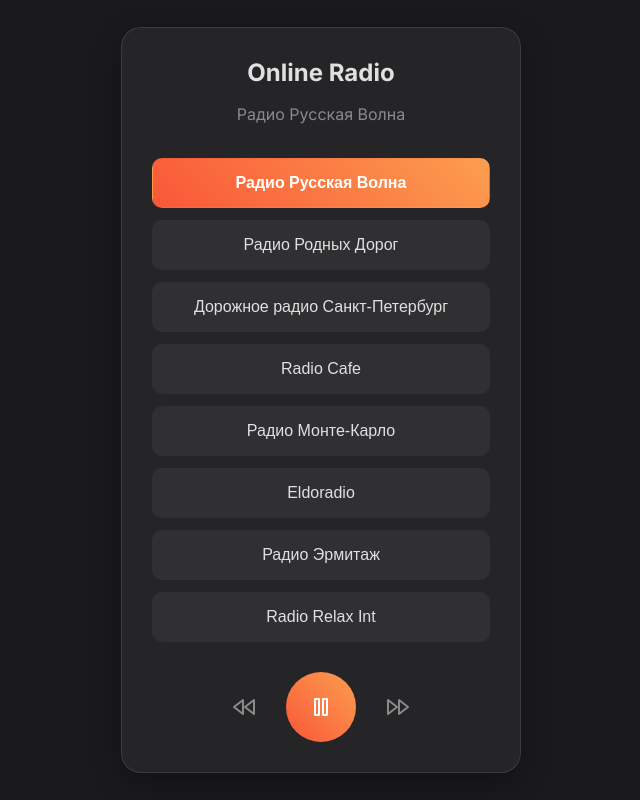
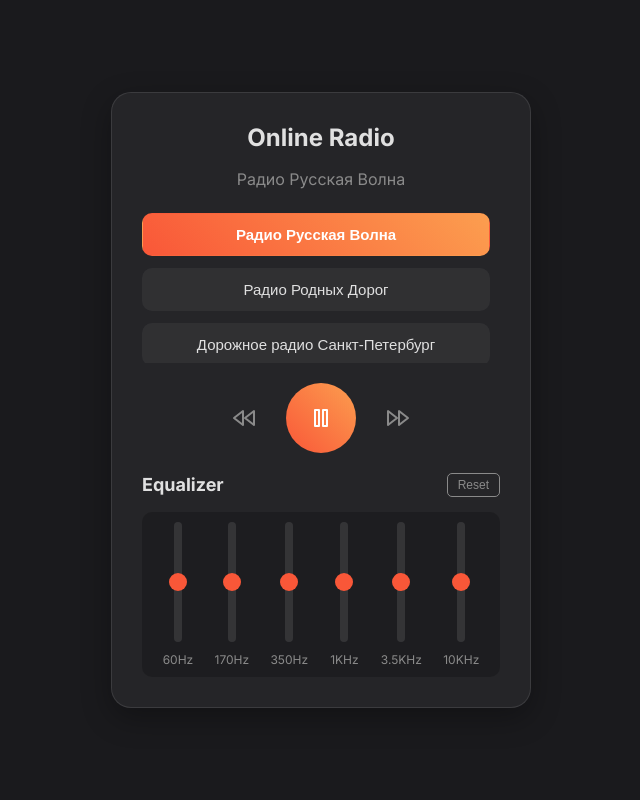
Before and after one commit to anagol/OnlineRadio, a website: page index.html in a window 1280 px wide. Both pictures are taken after a click on the button "Радио Русская Волна". Shown: the whole page, without its empty margins (319-959 px from the left). Drawn offline with Linux system fonts and the light colour scheme.

Commit message:
адаптация

```diff
--- a/index.html
+++ b/index.html
@@ -20,7 +20,7 @@
             <button class="station-btn" data-src="https://hermitage.hostingradio.ru/hermitage128.mp3" data-name="Радио Эрмитаж">Радио Эрмитаж</button>
             <button class="station-btn" data-src="https://online.radiorelax.ua/RadioRelax_Int" data-name="Radio Relax Int">Radio Relax Int</button>
         </div>
-        <audio id="audioPlayer"></audio>
+        <audio id="audioPlayer" crossorigin="anonymous"></audio>
         <div class="controls">
             <button id="prevBtn" title="Previous">
                 <svg xmlns="http://www.w3.org/2000/svg" width="24" height="24" viewBox="0 0 24 24" fill="none" stroke="currentColor" stroke-width="2" stroke-linecap="round" stroke-linejoin="round"><polygon points="11 19 2 12 11 5 11 19"></polygon><polygon points="22 19 13 12 22 5 22 19"></polygon></svg>
@@ -33,6 +33,16 @@
                 <svg xmlns="http://www.w3.org/2000/svg" width="24" height="24" viewBox="0 0 24 24" fill="none" stroke="currentColor" stroke-width="2" stroke-linecap="round" stroke-linejoin="round"><polygon points="13 19 22 12 13 5 13 19"></polygon><polygon points="2 19 11 12 2 5 2 19"></polygon></svg>
             </button>
         </div>
+
+        <div class="equalizer-section">
+            <div class="eq-header">
+                <h3>Equalizer</h3>
+                <button id="resetEqBtn" class="reset-btn">Reset</button>
+            </div>
+            <div class="eq-bands">
+                <!-- Bands will be created dynamically by JS -->
+            </div>
+        </div>
     </div>
 
     <script src="index.js"></script>
--- a/index.js
+++ b/index.js
@@ -4,11 +4,84 @@ const prevBtn = document.getElementById('prevBtn');
 const nextBtn = document.getElementById('nextBtn');
 const stationButtons = document.querySelectorAll('.station-btn');
 const stationName = document.getElementById('station-name');
+const eqBandsContainer = document.querySelector('.eq-bands');
+const resetEqBtn = document.getElementById('resetEqBtn');
 
 const playIcon = playPauseBtn.querySelector('.play-icon');
 const pauseIcon = playPauseBtn.querySelector('.pause-icon');
 
 let currentStationIndex = -1;
+let audioContext, audioSource, filters;
+let eqSliders = [];
+
+const FREQUENCIES = [60, 170, 350, 1000, 3500, 10000];
+
+function setupAudioContext() {
+    if (audioContext) return;
+    try {
+        audioContext = new (window.AudioContext || window.webkitAudioContext)();
+        audioSource = audioContext.createMediaElementSource(audioPlayer);
+
+        filters = FREQUENCIES.map(freq => {
+            const filter = audioContext.createBiquadFilter();
+            filter.type = 'peaking';
+            filter.frequency.value = freq;
+            filter.Q.value = 1;
+            filter.gain.value = 0;
+            return filter;
+        });
+
+        audioSource.connect(filters[0]);
+        for (let i = 0; i < filters.length - 1; i++) {
+            filters[i].connect(filters[i + 1]);
+        }
+        filters[filters.length - 1].connect(audioContext.destination);
+
+    } catch (e) {
+        console.error("Web Audio API is not supported or failed to initialize.", e);
+    }
+}
+
+function createEqualizerUI() {
+    FREQUENCIES.forEach((freq, i) => {
+        const band = document.createElement('div');
+        band.className = 'eq-band';
+
+        const label = document.createElement('label');
+        label.textContent = freq < 1000 ? `${freq}Hz` : `${freq / 1000}KHz`;
+
+        const sliderContainer = document.createElement('div');
+        sliderContainer.className = 'slider-container';
+
+        const slider = document.createElement('input');
+        slider.type = 'range';
+        slider.min = -12;
+        slider.max = 12;
+        slider.step = 0.1;
+        slider.value = 0;
+
+        slider.addEventListener('input', (e) => {
+            if (filters) {
+                filters[i].gain.value = e.target.value;
+            }
+        });
+
+        sliderContainer.appendChild(slider);
+        band.appendChild(sliderContainer);
+        band.appendChild(label);
+        eqBandsContainer.appendChild(band);
+        eqSliders.push(slider);
+    });
+}
+
+function resetEqualizer() {
+    eqSliders.forEach((slider, i) => {
+        slider.value = 0;
+        if (filters) {
+            filters[i].gain.value = 0;
+        }
+    });
+}
 
 function updateMetadata(station) {
     if ('mediaSession' in navigator) {
@@ -35,6 +108,8 @@ function showPauseIcon() {
 
 function playStation(index) {
     if (index >= 0 && index < stationButtons.length) {
+        setupAudioContext();
+
         const button = stationButtons[index];
         const src = button.getAttribute('data-src');
         const name = button.getAttribute('data-name');
@@ -46,9 +121,7 @@ function playStation(index) {
         if (playPromise !== undefined) {
             playPromise.then(() => {
                 showPauseIcon();
-                if ('mediaSession' in navigator) {
-                    navigator.mediaSession.playbackState = 'playing';
-                }
+                if ('mediaSession' in navigator) navigator.mediaSession.playbackState = 'playing';
             }).catch(error => {
                 console.error("Playback failed:", error);
                 showPlayIcon();
@@ -67,9 +140,7 @@ function play() {
     if (audioPlayer.src) {
         audioPlayer.play();
         showPauseIcon();
-        if ('mediaSession' in navigator) {
-            navigator.mediaSession.playbackState = 'playing';
-        }
+        if ('mediaSession' in navigator) navigator.mediaSession.playbackState = 'playing';
     } else if (stationButtons.length > 0) {
         playStation(0);
     }
@@ -78,36 +149,33 @@ function play() {
 function pause() {
     audioPlayer.pause();
     showPlayIcon();
-    if ('mediaSession' in navigator) {
-        navigator.mediaSession.playbackState = 'paused';
-    }
+    if ('mediaSession' in navigator) navigator.mediaSession.playbackState = 'paused';
 }
 
 function nextTrack() {
     let newIndex = currentStationIndex + 1;
-    if (newIndex >= stationButtons.length) {
-        newIndex = 0;
-    }
+    if (newIndex >= stationButtons.length) newIndex = 0;
     playStation(newIndex);
 }
 
 function prevTrack() {
     let newIndex = currentStationIndex - 1;
-    if (newIndex < 0) {
-        newIndex = stationButtons.length - 1;
-    }
+    if (newIndex < 0) newIndex = stationButtons.length - 1;
     playStation(newIndex);
 }
 
+// --- Initialize ---
+createEqualizerUI();
+
 // --- Event Listeners ---
 stationButtons.forEach((button, index) => {
-    button.addEventListener('click', () => {
-        playStation(index);
-    });
+    button.addEventListener('click', () => playStation(index));
 });
 
 playPauseBtn.addEventListener('click', () => {
-    if (audioPlayer.paused) {
+    if (!audioContext) {
+        playStation(currentStationIndex >= 0 ? currentStationIndex : 0);
+    } else if (audioPlayer.paused) {
         play();
     } else {
         pause();
@@ -116,6 +184,7 @@ playPauseBtn.addEventListener('click', () => {
 
 prevBtn.addEventListener('click', prevTrack);
 nextBtn.addEventListener('click', nextTrack);
+resetEqBtn.addEventListener('click', resetEqualizer);
 
 // --- Media Session API Integration ---
 if ('mediaSession' in navigator) {
--- a/styles.css
+++ b/styles.css
@@ -7,6 +7,7 @@
     --text-muted: #8a8a8a;
     --accent-gradient: linear-gradient(45deg, #f95738, #fc9e4f);
     --accent-color: #f95738;
+    --slider-track-color: rgba(255, 255, 255, 0.1);
 }
 
 body {
@@ -27,7 +28,7 @@ body {
     border-radius: 20px;
     box-shadow: 0 10px 30px rgba(0, 0, 0, 0.3);
     width: 90%;
-    max-width: 400px;
+    max-width: 420px;
     box-sizing: border-box;
     border: 1px solid rgba(255, 255, 255, 0.1);
 }
@@ -44,27 +45,31 @@ h2#station-name {
     font-size: 16px;
     font-weight: 400;
     min-height: 1.5em;
-    margin-bottom: 30px;
+    margin-bottom: 20px;
 }
 
 .station-buttons {
-    margin-bottom: 30px;
+    margin-bottom: 20px;
+    max-height: 150px;
+    overflow-y: auto;
     display: flex;
     flex-direction: column;
     gap: 12px;
+    padding-right: 10px;
 }
 
 .station-btn {
-    padding: 15px;
+    padding: 12px;
     border: 1px solid transparent;
     border-radius: 10px;
     cursor: pointer;
     background-color: rgba(255, 255, 255, 0.05);
     color: var(--text-color);
-    font-size: 16px;
+    font-size: 15px;
     font-weight: 500;
     text-align: center;
     transition: background-color 0.2s, border-color 0.2s;
+    flex-shrink: 0;
 }
 
 .station-btn:hover {
@@ -83,6 +88,7 @@ h2#station-name {
     justify-content: center;
     align-items: center;
     gap: 20px;
+    margin-bottom: 20px;
 }
 
 .controls button {
@@ -113,6 +119,108 @@ h2#station-name {
     transform: scale(1.05);
 }
 
+.equalizer-section {
+    margin-top: 20px;
+}
+
+.eq-header {
+    display: flex;
+    justify-content: space-between;
+    align-items: center;
+    margin-bottom: 15px;
+}
+
+.eq-header h3 {
+    margin: 0;
+    font-size: 18px;
+    color: var(--text-color);
+}
+
+.reset-btn {
+    background: none;
+    border: 1px solid var(--text-muted);
+    color: var(--text-muted);
+    padding: 4px 10px;
+    border-radius: 5px;
+    cursor: pointer;
+    font-size: 12px;
+    transition: all 0.2s;
+}
+
+.reset-btn:hover {
+    color: var(--text-color);
+    border-color: var(--text-color);
+}
+
+.eq-bands {
+    display: flex;
+    justify-content: space-around;
+    align-items: center;
+    padding: 10px;
+    background-color: rgba(0,0,0,0.2);
+    border-radius: 10px;
+}
+
+.eq-band {
+    display: flex;
+    flex-direction: column;
+    align-items: center;
+    gap: 10px;
+}
+
+.eq-band label {
+    color: var(--text-muted);
+    font-size: 12px;
+}
+
+/* Correct implementation with transform: rotate */
+.slider-container {
+    width: 30px;
+    height: 120px;
+    display: flex;
+    justify-content: center;
+    align-items: center;
+}
+
+.slider-container input[type="range"] {
+    -webkit-appearance: none;
+    appearance: none;
+    background: transparent;
+    cursor: pointer;
+    width: 120px; /* This becomes the height */
+    transform: rotate(-90deg);
+}
+
+/* Track Styles */
+.slider-container input[type="range"]::-webkit-slider-runnable-track {
+    height: 8px;
+    background: var(--slider-track-color);
+    border-radius: 4px;
+}
+.slider-container input[type="range"]::-moz-range-track {
+    height: 8px;
+    background: var(--slider-track-color);
+    border-radius: 4px;
+}
+
+/* Thumb Styles */
+.slider-container input[type="range"]::-webkit-slider-thumb {
+    -webkit-appearance: none;
+    appearance: none;
+    margin-top: -5px; /* (track height - thumb height) / 2 */
+    width: 18px;
+    height: 18px;
+    background: var(--accent-color);
+    border-radius: 50%;
+}
+.slider-container input[type="range"]::-moz-range-thumb {
+    width: 18px;
+    height: 18px;
+    background: var(--accent-color);
+    border-radius: 50%;
+    border: none;
+}
+
 /* Mobile adjustments */
 @media (max-width: 600px) {
     .radio-player {
@@ -125,4 +233,7 @@ h2#station-name {
         flex-direction: column;
         justify-content: center;
     }
+    .station-buttons {
+        max-height: 200px;
+    }
 }
```
